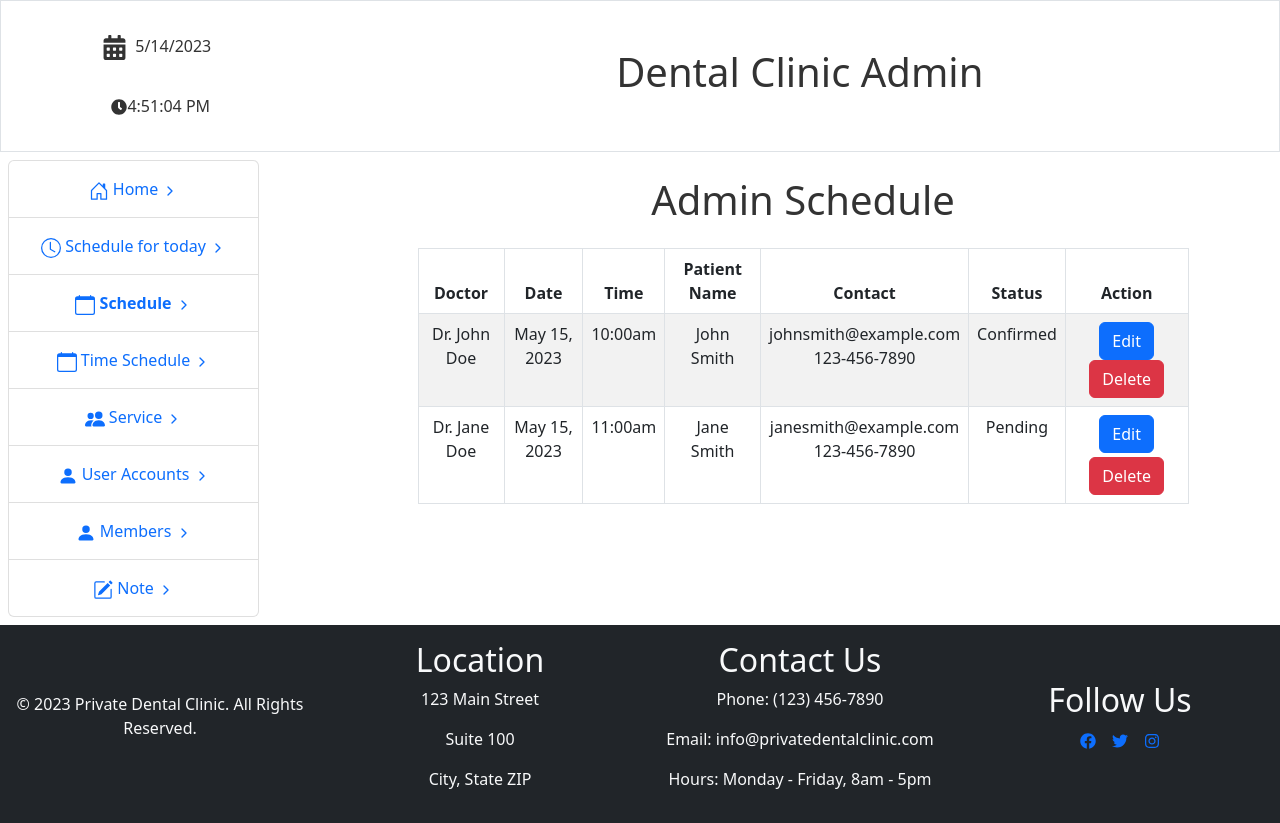
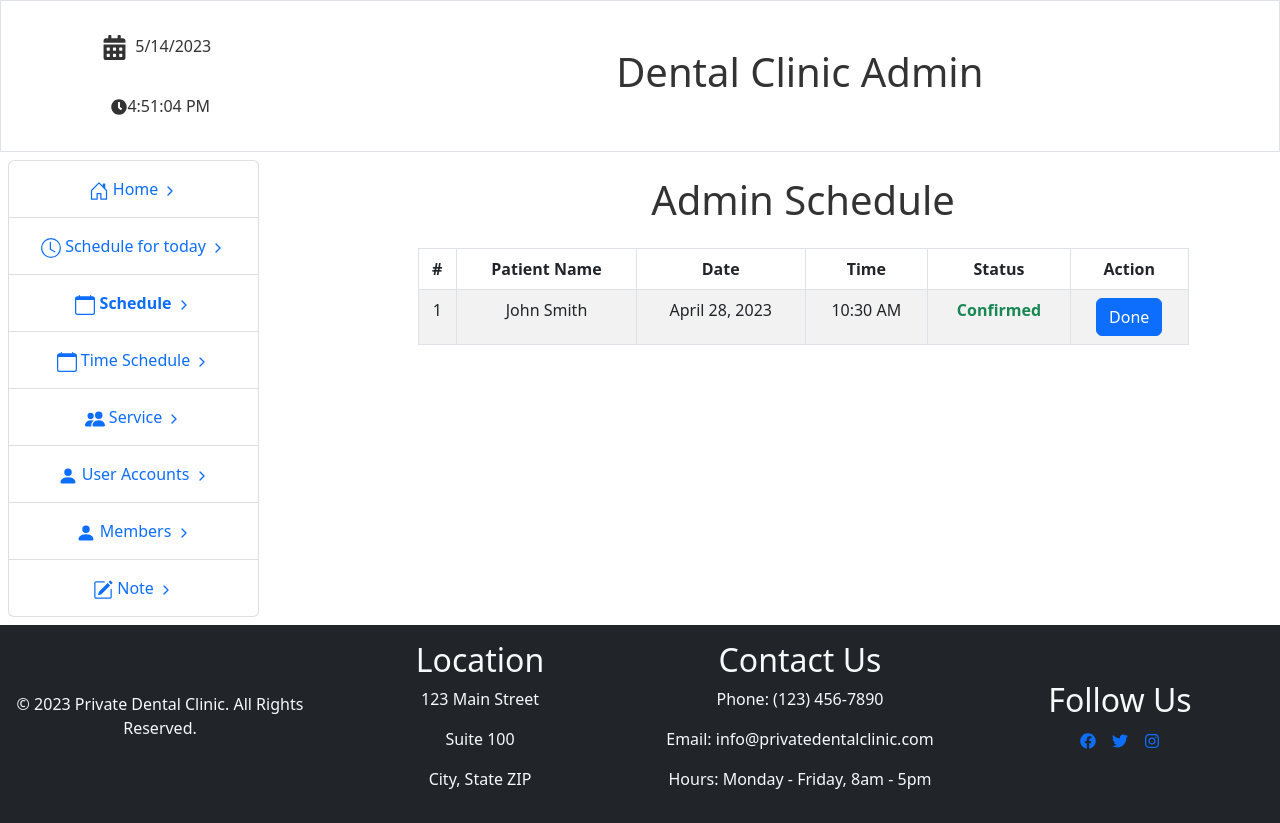
Before and after one commit to JustineLapura/Dental-Clinic-Appointment-Reservation-System, a React (Create React App) app: page /admin/schedule in a window 1280 px wide. Built offline with nearby package versions, Linux system fonts and the light colour scheme; the HTML template or start-up script is replaced by a standard one.

Commit message:
Fix Services display

```diff
--- a/package.json
+++ b/package.json
@@ -16,7 +16,10 @@
     "react-icons": "^4.8.0",
     "react-router-dom": "^6.10.0",
     "react-scripts": "5.0.1",
+    "react-slick": "^0.29.0",
+    "react-slider": "^2.0.4",
     "react-to-print": "^2.14.12",
+    "slick-carousel": "^1.8.1",
     "web-vitals": "^2.1.4"
   },
   "scripts": {
--- a/src/AdminPages/AdminSchedule.jsx
+++ b/src/AdminPages/AdminSchedule.jsx
@@ -1,49 +1,55 @@
 import { Container, Row, Col, Table, Button } from 'react-bootstrap'; // Importing necessary components from React Bootstrap
+import AppointmentContext from '../AppointmentContext';
+import { useContext } from 'react';
 
 const AdminSchedule = () => {
+  const {appointments} = useContext(AppointmentContext)
+
+  const statusBackground = (appointment) => {
+    let background
+    if (appointment.status.toLowerCase() === "confirmed") {
+      background = "fw-bold text-success"
+    } else if (appointment.status.toLowerCase() === "cancelled") {
+      background = "fw-bold text-danger"
+    } else if (appointment.status.toLowerCase() === "rescheduled") {
+      background = "fw-bold text-primary"
+    } else {
+      background = "fw-bold text-secondary"
+    }
+
+    return background
+  }
+
   return (
     <Container fluid>
       <Row className="justify-content-center mt-4">
         <Col md={10}>
           <h1 className="text-center mb-4">Admin Schedule</h1>
-          <Table striped bordered hover responsive>
+          <Table striped bordered hover>
     <thead>
       <tr>
-                <th>Doctor</th>
+        <th>#</th>
+        <th>Patient Name</th>
         <th>Date</th>
         <th>Time</th>
-                <th>Patient Name</th>
-                <th>Contact</th>
         <th>Status</th>
         <th>Action</th>
       </tr>
     </thead>
     <tbody>
-              <tr>
-                <td>Dr. John Doe</td>
-                <td>May 15, 2023</td>
-                <td>10:00am</td>
-                <td>John Smith</td>
-                <td>johnsmith@example.com<br />123-456-7890</td>
-                <td>Confirmed</td>
-                <td>
-                  <Button variant="primary">Edit</Button>{' '}
-                  <Button variant="danger">Delete</Button>
-                </td>
+      {appointments.filter(appointment => appointment.status.toLowerCase() === "confirmed")
+      .map(
+        (appointment, index) => (
+          <tr key={appointment.id}>
+            <td>{index + 1}</td>
+            <td>{appointment.name}</td>
+            <td>{appointment.date}</td>
+            <td>{appointment.time}</td>
+            <td className={statusBackground(appointment)}>{appointment.status}</td>
+            <td><Button variant='primary'>Done</Button></td>
           </tr>
-              <tr>
-                <td>Dr. Jane Doe</td>
-                <td>May 15, 2023</td>
-                <td>11:00am</td>
-                <td>Jane Smith</td>
-                <td>janesmith@example.com<br />123-456-7890</td>
-                <td>Pending</td>
-                <td>
-                  <Button variant="primary">Edit</Button>{' '}
-                  <Button className='mx-1 mt-1' variant="danger">Delete</Button>
-                </td>
-              </tr>
-              {/* Add more rows dynamically */}
+        )
+      )}
     </tbody>
   </Table>
         </Col>
--- a/src/AppointmentPages/DentalRecords.jsx
+++ b/src/AppointmentPages/DentalRecords.jsx
@@ -32,29 +32,49 @@ const DentalRecords = () => {
   return (
     <>
       <Container fluid ref={componentRef} style={{ width: '100%'}}>
-        <Row className="justify-content-center my-5">
-          <Col xs={12} md={10} lg={8}>
-            <h1 className="mb-4">Dental Records</h1>
-            <Table bordered hover responsive>
+      <Row>
+        <Col>
+          <h2>Invoice</h2>
+        </Col>
+      </Row>
+      <Row className="mt-3">
+        <Col>
+          <Table striped bordered responsive>
             <thead>
               <tr>
+                <th>Service</th>
+                <th>Description</th>
                 <th>Date</th>
-                  <th>Service</th>
-                  <th>Dentist</th>
-                  <th>Cost</th>
+                <th>Charge</th>
               </tr>
             </thead>
             <tbody>
-                {records.map((record, index) => (
-                  <tr key={index}>
-                    <td>{record.date}</td>
-                    <td>{record.service}</td>
-                    <td>{record.dentist}</td>
-                    <td>{record.cost}</td>
+              <tr>
+                <td>Dental Cleaning</td>
+                <td>Regular dental cleaning</td>
+                <td>May 16, 2023</td>
+                <td>$100.00</td>
               </tr>
-                ))}
             </tbody>
           </Table>
+        </Col>
+      </Row>
+      <Row className="mt-3">
+        <Col>
+          <h4>Total Amount Due:</h4>
+          <p>$300.00</p>
+        </Col>
+      </Row>
+      <Row className="mt-3">
+        <Col>
+          <h4>Payment Method:</h4>
+          <p>Credit Card</p>
+        </Col>
+      </Row>
+      <Row className="mt-3">
+        <Col>
+          <h4>Payment Details:</h4>
+          <p>Payment received on May 17, 2023.</p>
         </Col>
       </Row>
       </Container>
--- a/src/pages/Home.jsx
+++ b/src/pages/Home.jsx
@@ -1,13 +1,16 @@
-import React from 'react';
+import React, { useContext } from 'react';
 import { Container, Row, Col, Button, Card } from 'react-bootstrap';
 import 'bootstrap/dist/css/bootstrap.min.css';
 import { useNavigate, useOutletContext } from 'react-router-dom';
 import { FaCheck } from "react-icons/fa";
+import ServicesContext from '../ServicesContext';
 
 function Home() {
+    const { services } = useContext(ServicesContext)
     const isLoggedin = localStorage.getItem("isLoggedin")
     const darkMode = useOutletContext()
     const navigate = useNavigate()
+
 
     function logout() {
         localStorage.removeItem("isLoggedin")
@@ -38,57 +41,26 @@ function Home() {
                         </Col>
                     </Row>
                 </Container>
-                <div className='px-5 my-5 mx-0 container-fluid'>
-                    <h2 className='my-5'>Our Services</h2>
-                    <Row className="text-dark">
-                        <Col md={4}>
-                            <Card className='m-2'>
-                                <Card.Img variant="top" src="https://greenwoodsdental.com/wp-content/uploads/2020/02/what-to-do-after-my-laser-dentistry-teeth-cleaning.jpg" alt="Dental Cleaning" />
-                                <Card.Body>
-                                    <h3 className="text-primary">General Dentistry</h3>
-                                    <ul className="list-unstyled">
-                                        <li><FaCheck className="text-success me-2" />Regular Checkups and Cleanings</li>
-                                        <li><FaCheck className="text-success me-2" />Fillings and Crowns</li>
-                                        <li><FaCheck className="text-success me-2" />Root Canal Therapy</li>
-                                        <li><FaCheck className="text-success me-2" />Tooth Extractions</li>
-                                        <li><FaCheck className="text-success me-2" />Dental Implants</li>
-                                    </ul>
-                                    <Button variant="primary fw-bold">Learn More</Button>
-                                </Card.Body>
-                            </Card>
-                        </Col>
-                        <Col md={4}>
-                            <Card className='m-2'>
-                                <Card.Img variant="top" src="https://smileeverydaydentistry.com/bc/wp-content/uploads/shutterstock_319728569.jpg" alt="Teeth Whitening" />
-                                <Card.Body>
-                                    <h3 className="text-primary">Cosmetic Dentistry</h3>
-                                    <ul className="list-unstyled">
-                                        <li><FaCheck className="text-success me-2" />Teeth Whitening</li>
-                                        <li><FaCheck className="text-success me-2" />Porcelain Veneers</li>
-                                        <li><FaCheck className="text-success me-2" />Invisalign Clear Braces</li>
-                                        <li><FaCheck className="text-success me-2" />Dental Bonding</li>
-                                        <li><FaCheck className="text-success me-2" />Gum Contouring</li>
-                                    </ul>
-                                    <Button variant="primary fw-bold">Learn More</Button>
-                                </Card.Body>
-                            </Card>
-                        </Col>
-                        <Col md={4}>
-                            <Card className='m-2'>
-                                <Card.Img variant="top" src="https://tse4.mm.bing.net/th?id=OIP.W_EOXCl5a333SXIPY_C_BAHaE8&pid=Api&P=0" alt="Tooth Filling" />
-                                <Card.Body>
-                                    <h3 className="text-primary">Emergency Dentistry</h3>
-                                    <ul className="list-unstyled">
-                                        <li><FaCheck className="text-success me-2" />Toothache Relief</li>
-                                        <li><FaCheck className="text-success me-2" />Chipped or Broken Teeth</li>
-                                        <li><FaCheck className="text-success me-2" />Lost or Knocked-out Teeth</li>
-                                        <li><FaCheck className="text-success me-2" />Repair of Broken Dentures</li>
-                                    </ul>
-                                    <Button variant="primary fw-bold">Learn More</Button>
-                                </Card.Body>
-                            </Card>
-                        </Col>
-                    </Row>
+                <div className='my-5 container-fluid'>
+                    <h1 className="text-center mb-5">Our Dental Services</h1>
+                    <div className="d-flex overflow-auto">
+                        <Row className="flex-nowrap text-dark p-5">
+                            {services.map(service => {
+                                return (
+                                    <Col key={service.id} lg={4} md={6} className="mb-4 w-25">
+                                        <Card className="h-100">
+                                            <Card.Body>
+                                                <h3 className="text-primary">{service.name}</h3>
+                                                <h6 className="my-4">{service.description}</h6>
+                                                <p className="">Price: <span className="fw-normal">P{service.price}</span></p>
+                                                <Button variant="primary">Learn More</Button>
+                                            </Card.Body>
+                                        </Card>
+                                    </Col>
+                                )
+                            })}
+                        </Row>
+                    </div>
                 </div>
             </main>
             <Container>
```
Also changed, not shown: 1 other file (tests, documents, lock files or other folders). Lines whose indentation alone changed are shown as unchanged.
